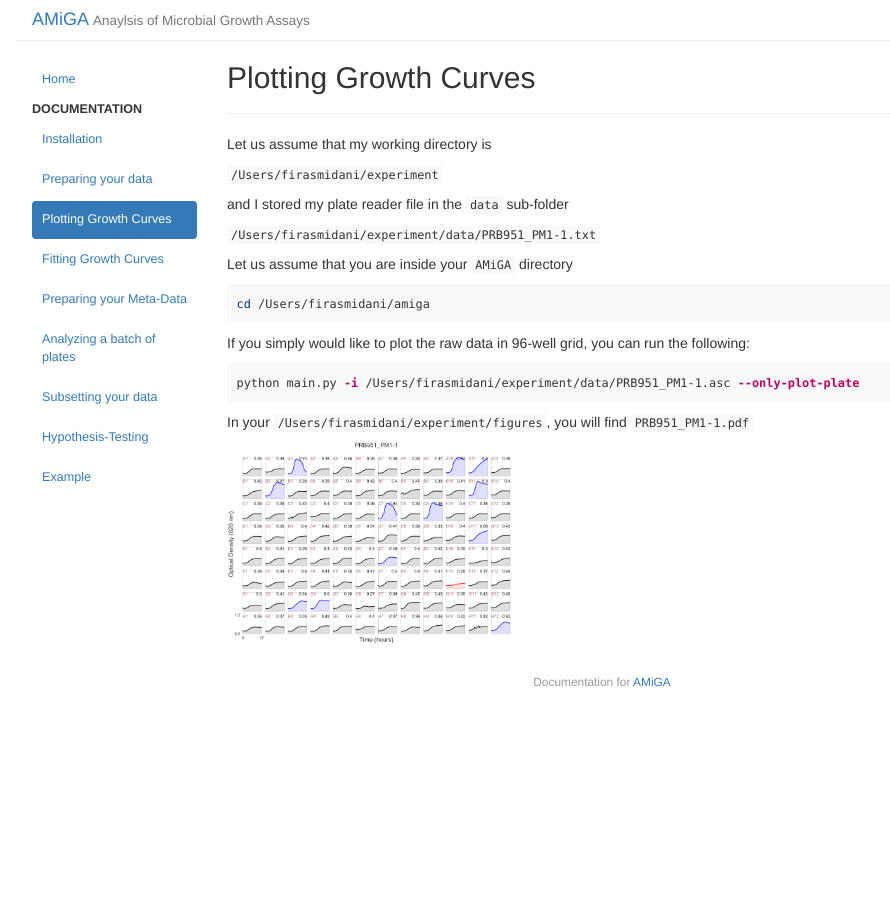
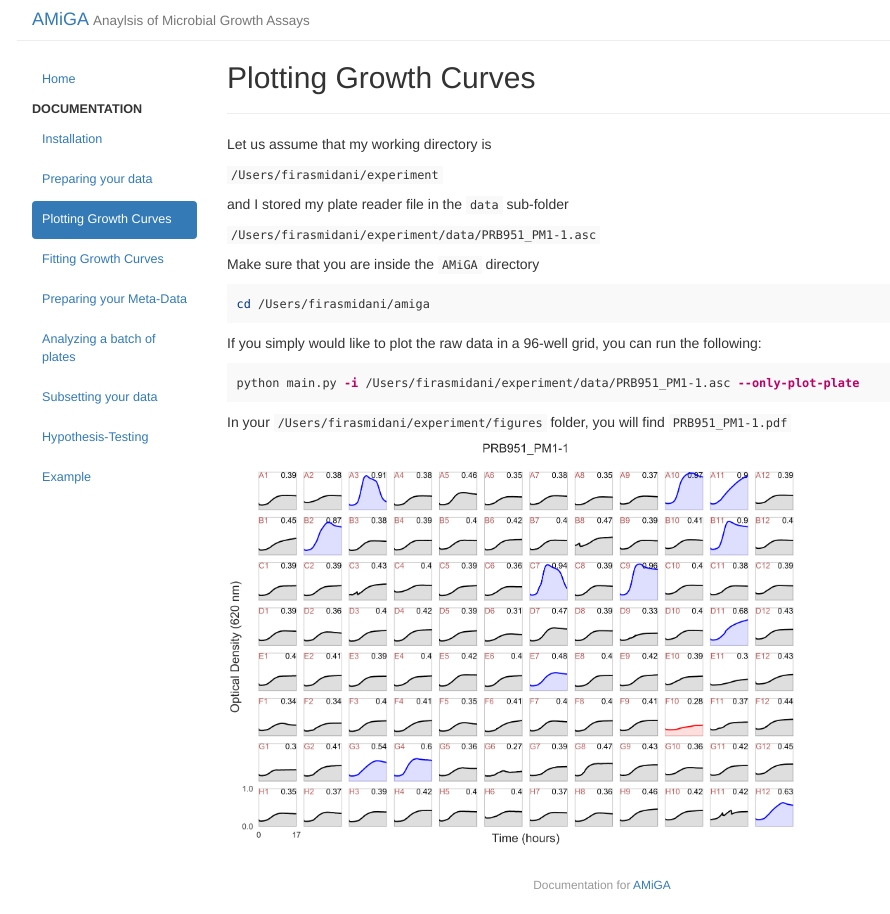
Before and after one commit to firasmidani/amiga, a Jekyll site: the page built from docs/_posts/2020-03-25-plotting.md, in a window 1280 px wide. Shown: the whole page, without its empty margins (38-928 px from the left). Built offline with Jekyll 4.4.1, drawn with Linux system fonts in a browser that asks for light colours.

Commit message:
resizing plot

````diff
--- a/docs/_posts/2020-03-25-plotting.md
+++ b/docs/_posts/2020-03-25-plotting.md
@@ -12,20 +12,20 @@ Let us assume that my working directory is
 
 and I stored my plate reader file in the `data` sub-folder
 
-`/Users/firasmidani/experiment/data/PRB951_PM1-1.txt`
+`/Users/firasmidani/experiment/data/PRB951_PM1-1.asc`
 
-Let us assume that you are inside your `AMiGA` directory
+Make sure that you are inside the `AMiGA` directory
 
 ```bash
 cd /Users/firasmidani/amiga
 ```
 
-If you simply would like to plot the raw data in 96-well grid, you can run the following:
+If you simply would like to plot the raw data in a 96-well grid, you can run the following:
 
 ```bash
 python main.py -i /Users/firasmidani/experiment/data/PRB951_PM1-1.asc --only-plot-plate
 ```
 
-In your `/Users/firasmidani/experiment/figures`, you will find `PRB951_PM1-1.pdf`
+In your `/Users/firasmidani/experiment/figures` folder, you will find `PRB951_PM1-1.pdf`
 
-![example_96_well_plot](../assets/img/example_plot.png){:width="300px"}
+![example_96_well_plot](../assets/img/example_plot.png){:width="600px"}
````
